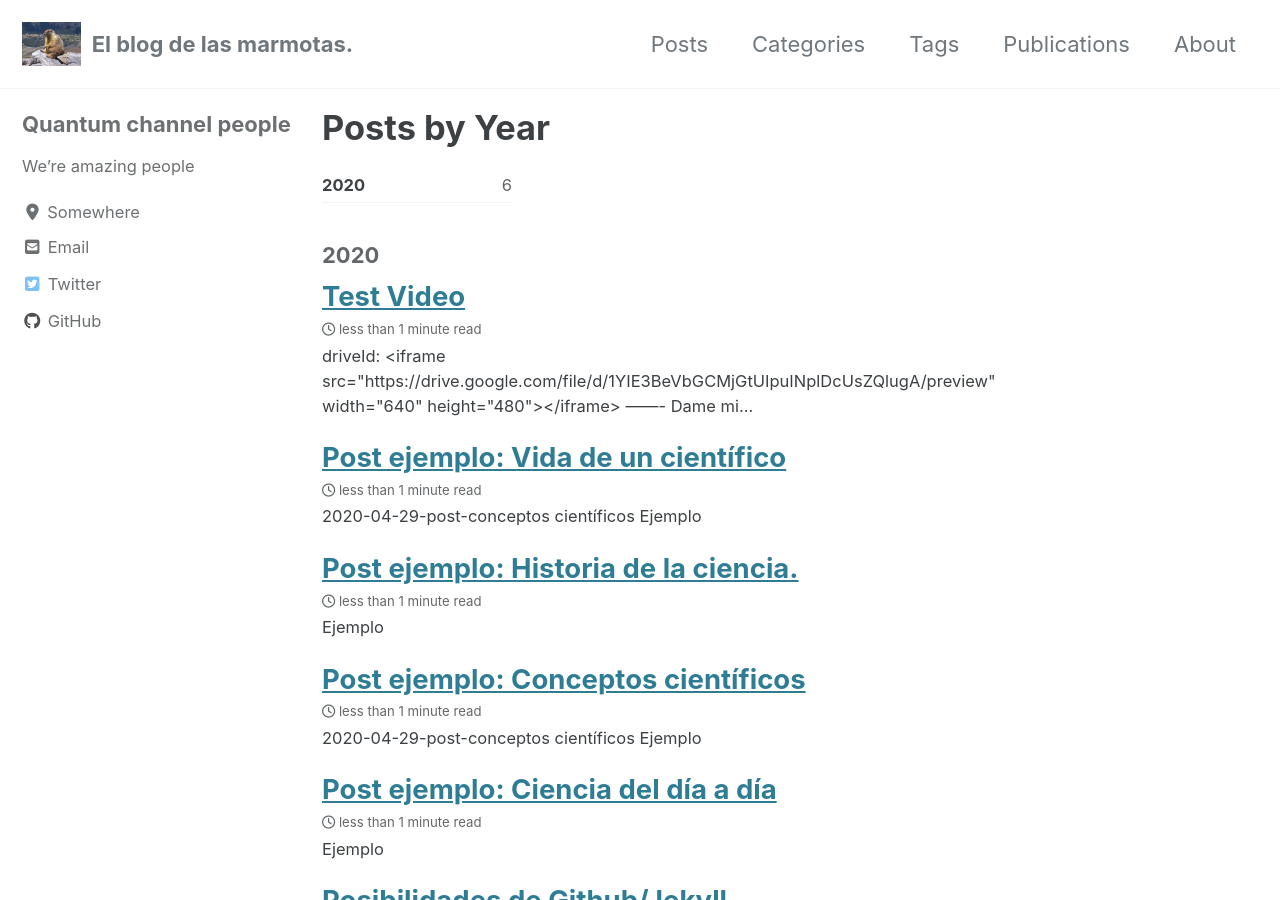
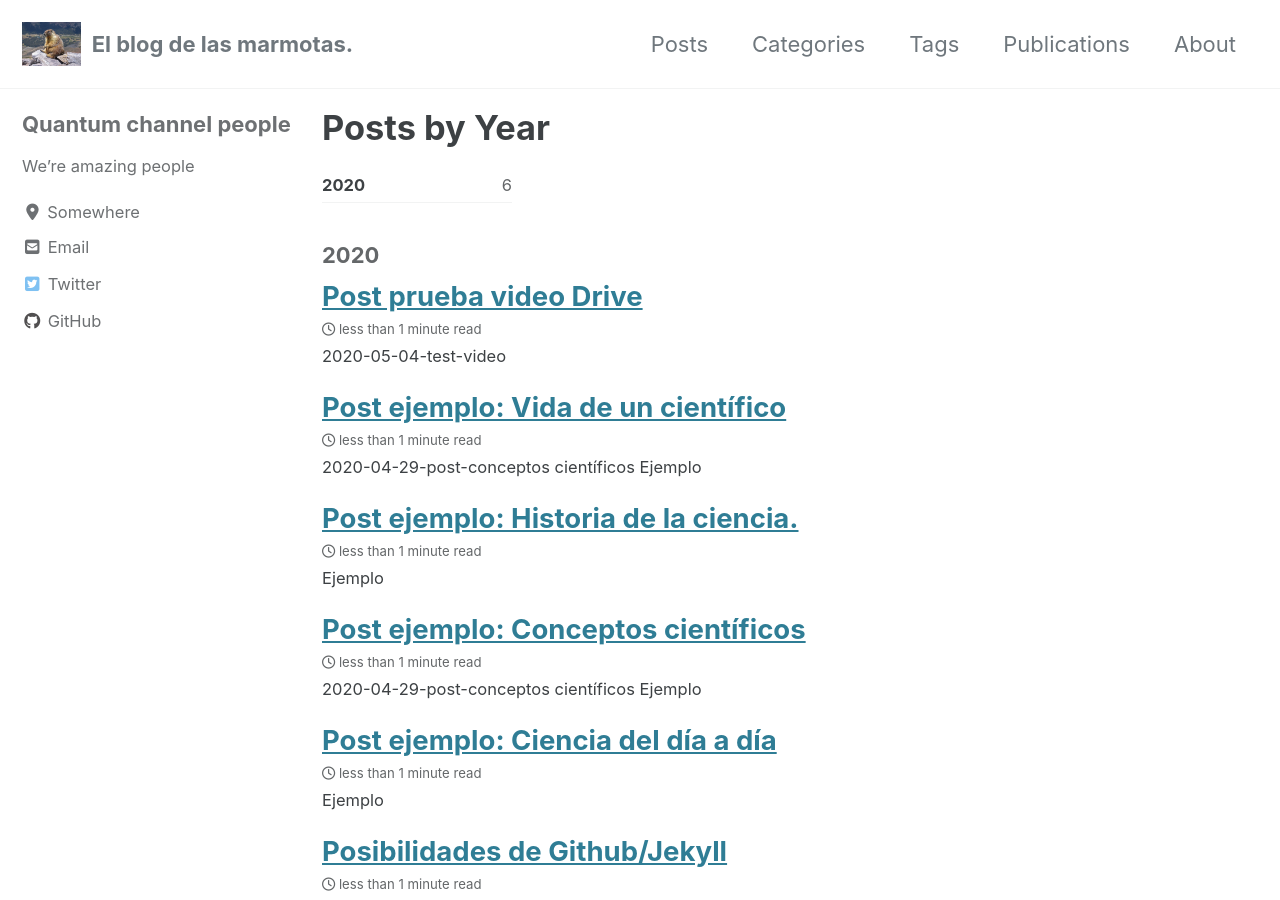
Before and after one commit to JuditSastre/test_blog, a Jekyll site: the page built from _pages/year-archive.md, in a window 1280 px wide and 900 px high. Built offline with Jekyll 4.4.1, drawn with Linux system fonts in a browser that asks for light colours; cached includes are drawn as plain includes; nearby versions of some CDN libraries.

Commit message:
Update 2020-05-04-test-video.md

```diff
--- a/_posts/2020-05-04-test-video.md
+++ b/_posts/2020-05-04-test-video.md
@@ -1,5 +1,10 @@
------
-driveId: <iframe src="https://drive.google.com/file/d/1YIE3BeVbGCMjGtUIpuINplDcUsZQlugA/preview" width="640" height="480"></iframe>
--------
+---
+title: "Post prueba video Drive"
+driveID: "1YIE3BeVbGCMjGtUIpuINplDcUsZQlugA/preview"
+Published: True
+---
+2020-05-04-test-video
+
 Dame mi video
+
 {% include googleDrivePlayer.html id=page.driveId %}
```
